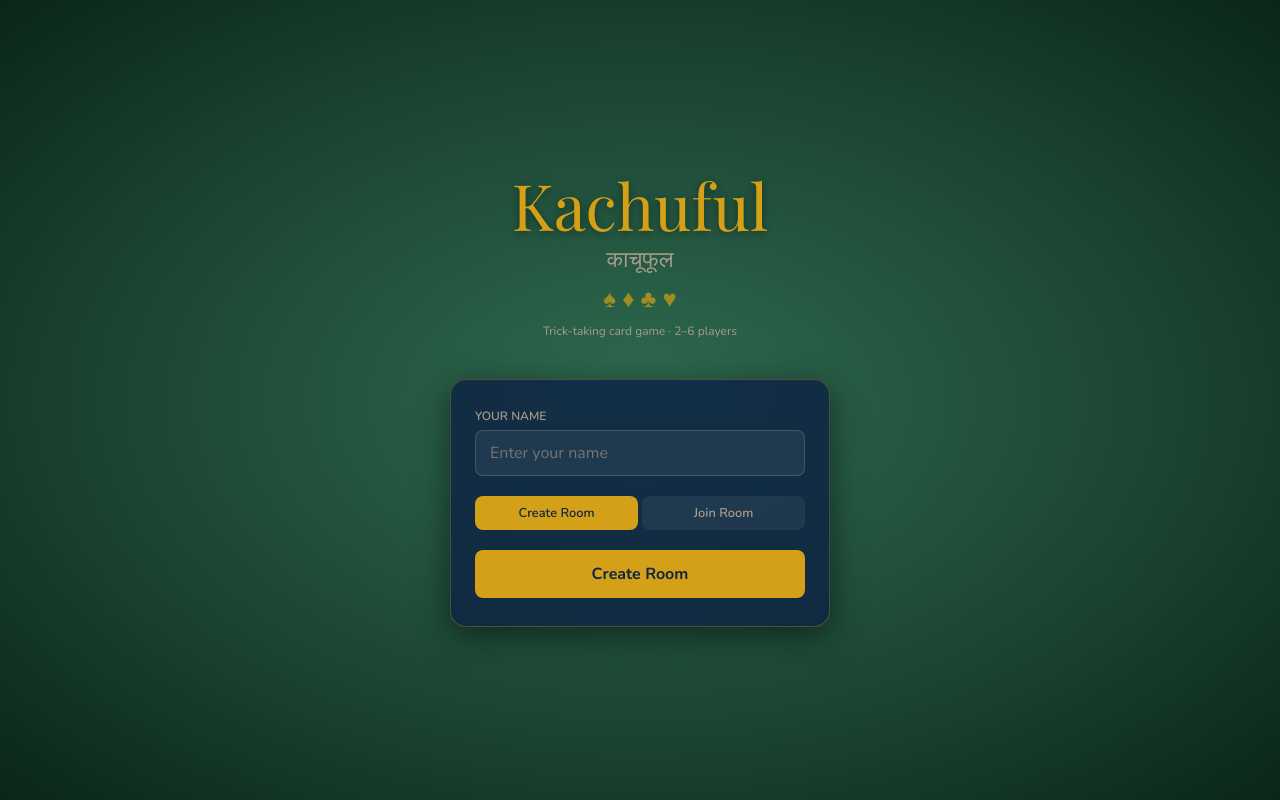
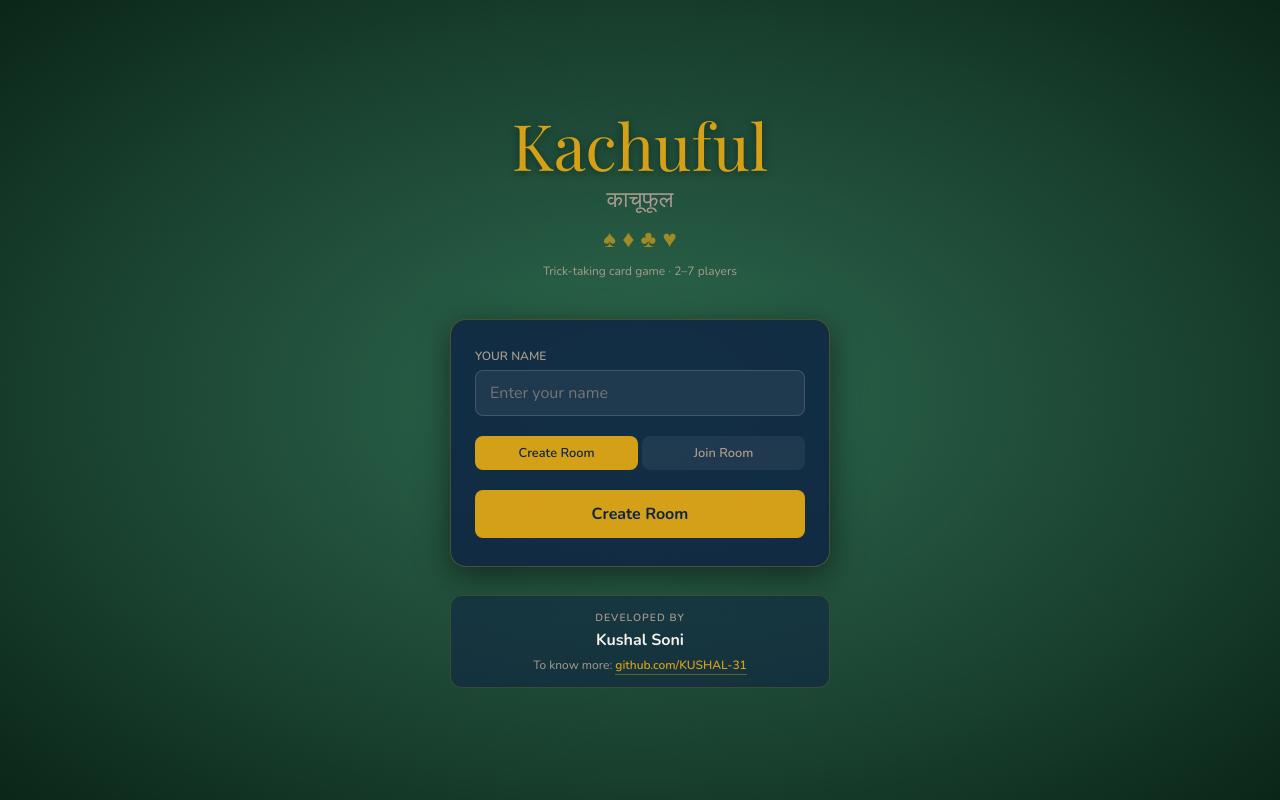
Before and after one commit to KUSHAL-31/Kachuful-card-game, a React (Vite) app in the folder client/: page / in a window 1280 px wide. Built offline with nearby package versions, Linux system fonts and the light colour scheme; no server answers.

Commit message:
Added developed by and rules section

```diff
--- a/client/src/screens/GameScreen.jsx
+++ b/client/src/screens/GameScreen.jsx
@@ -9,6 +9,7 @@ import RoundSummaryModal from '../components/RoundSummaryModal';
 
 export default function GameScreen({ gameState, myHand, playerId, roomCode, emit }) {
   const [showScores, setShowScores] = useState(false);
+  const [showRules, setShowRules] = useState(false);
   const [roundSummary, setRoundSummary] = useState(null);
   const [trickWinner, setTrickWinner] = useState(null);
   const [displayTrick, setDisplayTrick] = useState([]);
@@ -101,24 +102,22 @@ export default function GameScreen({ gameState, myHand, playerId, roomCode, emit
           Kachuful
         </div>
         <div style={{ display: 'flex', gap: 8, alignItems: 'center' }}>
-          <div style={{
-            padding: '3px 10px',
-            borderRadius: 20,
-            background: phase === 'bidding'
-              ? 'rgba(212,160,23,0.2)'
-              : phase === 'playing'
-              ? 'rgba(34,197,94,0.2)'
-              : 'rgba(255,255,255,0.1)',
-            border: `1px solid ${phase === 'bidding' ? '#D4A017' : phase === 'playing' ? '#22C55E' : 'rgba(255,255,255,0.2)'}`,
-            fontSize: '0.6rem',
-            fontWeight: 600,
-            color: phase === 'bidding' ? '#D4A017' : phase === 'playing' ? '#22C55E' : '#A89B8C',
-            textTransform: 'uppercase',
-          }}>
-            {phase === 'bidding' ? 'Bidding' : phase === 'playing' ? 'Playing' : phase}
-          </div>
           <button
-            onClick={() => setShowScores(s => !s)}
+            onClick={() => { setShowRules(s => !s); setShowScores(false); }}
+            style={{
+              padding: '4px 10px',
+              borderRadius: 6,
+              background: 'rgba(255,255,255,0.08)',
+              border: '1px solid rgba(255,255,255,0.12)',
+              color: '#A89B8C',
+              fontSize: '0.65rem',
+              cursor: 'pointer',
+            }}
+          >
+            Rules
+          </button>
+          <button
+            onClick={() => { setShowScores(s => !s); setShowRules(false); }}
             style={{
               padding: '4px 10px',
               borderRadius: 6,
@@ -305,6 +304,76 @@ export default function GameScreen({ gameState, myHand, playerId, roomCode, emit
           onNext={roundSummary.nextRound ? null : undefined}
         />
       )}
+
+      {showRules && (
+        <div style={{
+          position: 'fixed',
+          inset: 0,
+          zIndex: 200,
+          display: 'flex',
+          justifyContent: 'flex-end',
+        }}>
+          <div onClick={() => setShowRules(false)} style={{ flex: 1 }} />
+          <div style={{
+            width: 'min(340px, 92vw)',
+            height: '100%',
+            background: 'rgba(10,22,40,0.98)',
+            borderLeft: '1px solid rgba(212,160,23,0.25)',
+            display: 'flex',
+            flexDirection: 'column',
+            overflowY: 'auto',
+            padding: '20px 18px',
+            gap: 18,
+          }}>
+            <div style={{ display: 'flex', justifyContent: 'space-between', alignItems: 'center' }}>
+              <div style={{ fontFamily: 'Playfair Display, serif', fontSize: '1.1rem', color: '#D4A017', fontWeight: 700 }}>
+                How to Play
+              </div>
+              <button onClick={() => setShowRules(false)} style={{ background: 'none', border: 'none', color: '#A89B8C', fontSize: '1.1rem', cursor: 'pointer' }}>✕</button>
+            </div>
+
+            {[
+              {
+                title: '🎯 Objective',
+                body: 'Predict exactly how many tricks you will win each round. Score points only if your prediction is correct.',
+              },
+              {
+                title: '🃏 The Deck & Deal',
+                body: 'A standard 52-card deck is used. Cards dealt per round follow a pyramid: 1 card in round 1, increasing by 1 each round up to the max, then decreasing back to 1. With 2–5 players the max is 10 cards; with 6–7 players it scales down to fit the deck.',
+              },
+              {
+                title: '♠ Trump Suit',
+                body: 'Each round has a trump suit that rotates in order: Spades → Diamonds → Clubs → Hearts, then repeats. Trump cards beat all non-trump cards regardless of rank.',
+              },
+              {
+                title: '📢 Bidding',
+                body: 'Starting from the player left of the dealer, each player bids how many tricks they expect to win (0 to cards dealt). The dealer bids last and has a restriction — their bid cannot make the total bids equal the number of cards dealt. This keeps at least one player from winning their bid.',
+              },
+              {
+                title: '🤚 Playing a Trick',
+                body: 'The player who won the last trick leads first. You must follow the led suit if you have it. If you don\'t have the led suit, you can play any card including trump. The highest trump wins the trick; if no trump is played, the highest card of the led suit wins.',
+              },
+              {
+                title: '🏆 Scoring',
+                body: 'If you win exactly as many tricks as you bid: score = 10 + tricks won.\nIf you win more or fewer tricks than you bid: score = 0 for that round.\nBid 0 and win 0 → score 10. Bid 3 and win 3 → score 13.',
+              },
+              {
+                title: '🔄 Rounds',
+                body: 'The game runs through all rounds of the pyramid. After the final round the player with the highest total score wins. If scores are tied, all tied players share the win.',
+              },
+              {
+                title: '👑 Dealer (Compulsory Player)',
+                body: 'The dealer rotates each round. The dealer badge shows who it is. The dealer always bids last and faces the forbidden bid restriction.',
+              },
+            ].map(({ title, body }) => (
+              <div key={title} style={{ borderBottom: '1px solid rgba(255,255,255,0.06)', paddingBottom: 14 }}>
+                <div style={{ fontSize: '0.8rem', fontWeight: 700, color: '#D4A017', marginBottom: 6 }}>{title}</div>
+                <div style={{ fontSize: '0.75rem', color: '#C8BFAF', lineHeight: 1.65, whiteSpace: 'pre-line' }}>{body}</div>
+              </div>
+            ))}
+          </div>
+        </div>
+      )}
     </div>
   );
 }
--- a/client/src/screens/LandingScreen.jsx
+++ b/client/src/screens/LandingScreen.jsx
@@ -92,7 +92,7 @@ export default function LandingScreen({ onJoined }) {
           ♠ ♦ ♣ ♥
         </div>
         <div style={{ marginTop: 8, fontSize: '0.75rem', color: '#A89B8C' }}>
-          Trick-taking card game · 2–6 players
+          Trick-taking card game · 2–7 players
         </div>
       </div>
 
@@ -214,6 +214,41 @@ export default function LandingScreen({ onJoined }) {
           {loading ? 'Connecting...' : tab === 'create' ? 'Create Room' : 'Join Room'}
         </button>
       </div>
+
+      {/* Footer */}
+      <div style={{
+        marginTop: 28,
+        textAlign: 'center',
+        padding: '14px 20px',
+        background: 'rgba(15,37,68,0.6)',
+        borderRadius: 12,
+        border: '1px solid rgba(212,160,23,0.2)',
+        width: 'min(380px, 100%)',
+      }}>
+        <div style={{ fontSize: '0.65rem', color: '#A89B8C', letterSpacing: '0.1em', fontWeight: 600, marginBottom: 4 }}>
+          DEVELOPED BY
+        </div>
+        <div style={{ fontSize: '1rem', fontWeight: 700, color: '#F5F0E8', marginBottom: 6 }}>
+          Kushal Soni
+        </div>
+        <div style={{ fontSize: '0.75rem', color: '#A89B8C' }}>
+          To know more:{' '}
+          <a
+            href="https://github.com/KUSHAL-31"
+            target="_blank"
+            rel="noopener noreferrer"
+            style={{
+              color: '#D4A017',
+              textDecoration: 'none',
+              fontWeight: 600,
+              borderBottom: '1px solid rgba(212,160,23,0.4)',
+              paddingBottom: 1,
+            }}
+          >
+            github.com/KUSHAL-31
+          </a>
+        </div>
+      </div>
     </div>
   );
 }
```
